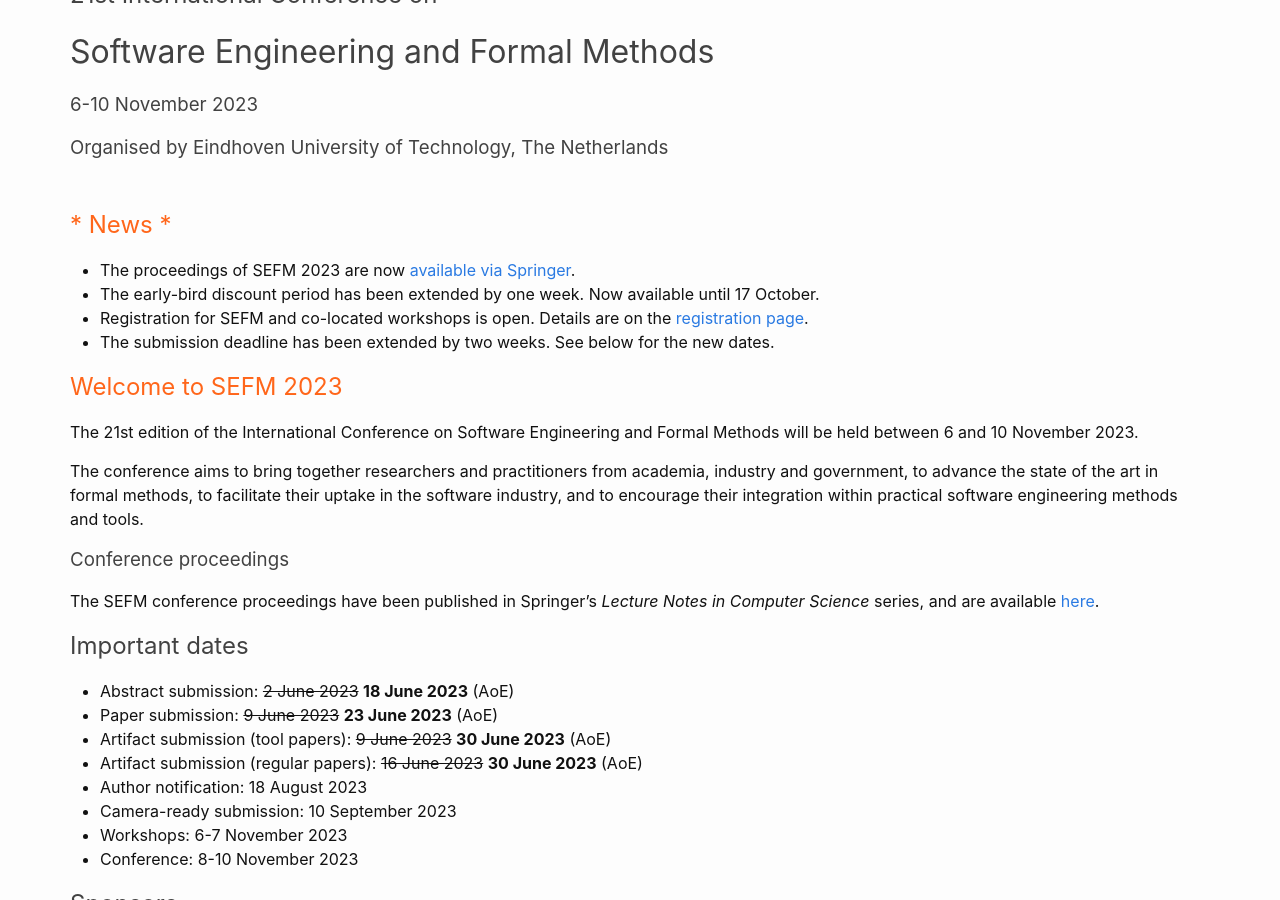
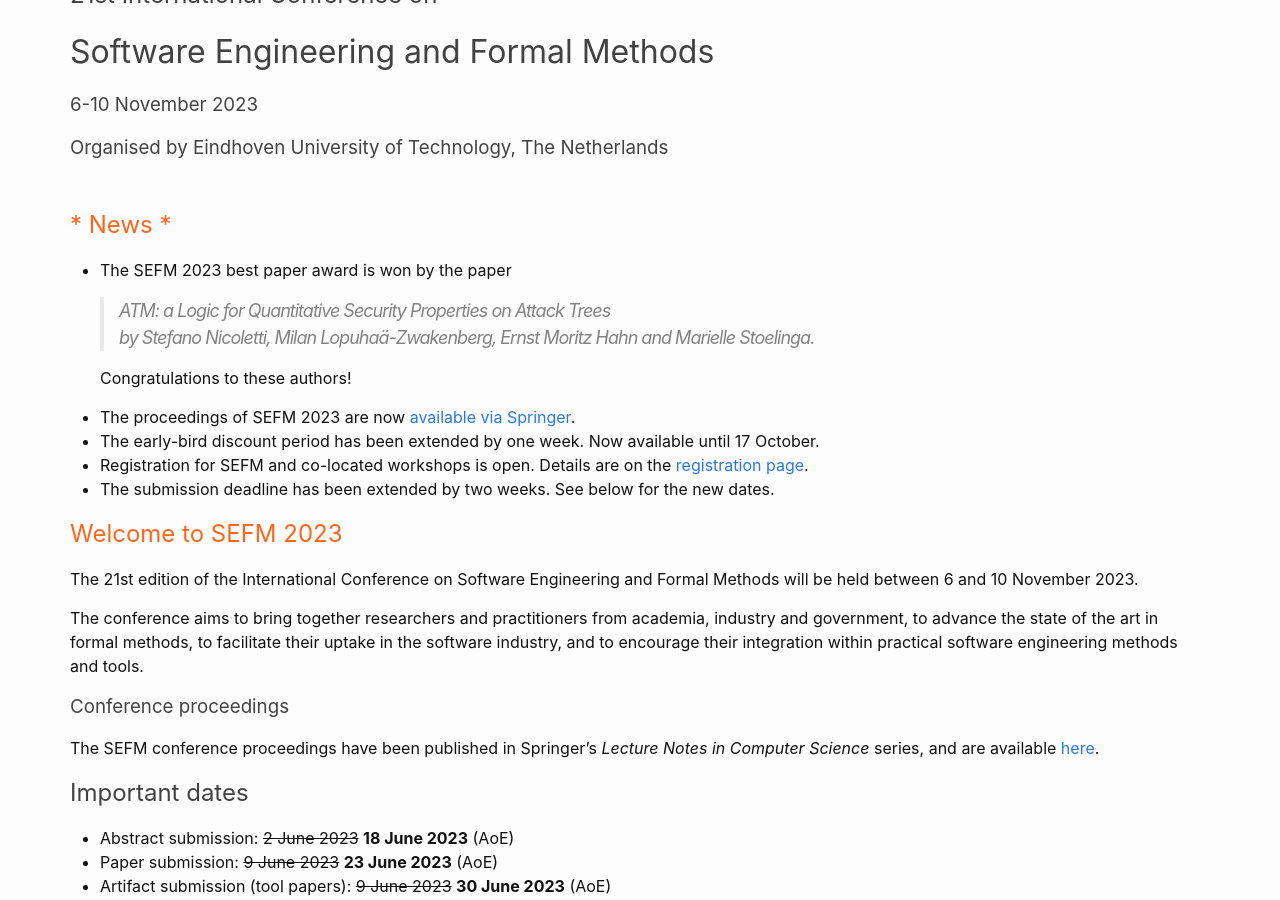
Before and after one commit to sefm-conference/2023, a Jekyll site: the page built from _pages/index.md, in a window 1280 px wide and 900 px high, scrolled down 459 px. Built offline with Jekyll 4.4.1, drawn with Linux system fonts in a browser that asks for light colours.

Commit message:
Added best-paper award winner

```diff
--- a/_pages/index.md
+++ b/_pages/index.md
@@ -4,6 +4,12 @@ permalink: /
 ---
 
 <h2 class="secondH">* News *</h2>
+* The SEFM 2023 best paper award is won by the paper
+
+  > ATM: a Logic for Quantitative Security Properties on Attack Trees
+  > by Stefano Nicoletti, Milan Lopuhaä-Zwakenberg, Ernst Moritz Hahn and Marielle Stoelinga.
+
+  Congratulations to these authors!
 * The proceedings of SEFM 2023 are now [available via Springer](https://link.springer.com/book/10.1007/978-3-031-47115-5).
 * The early-bird discount period has been extended by one week. Now available until 17 October.
 * Registration for SEFM and co-located workshops is open. Details are on the [registration page]({{ site.baseurl }}{% link _pages/registration.md %}).
```
Also changed, not shown: _pages/program.md (+1 -1 lines).
